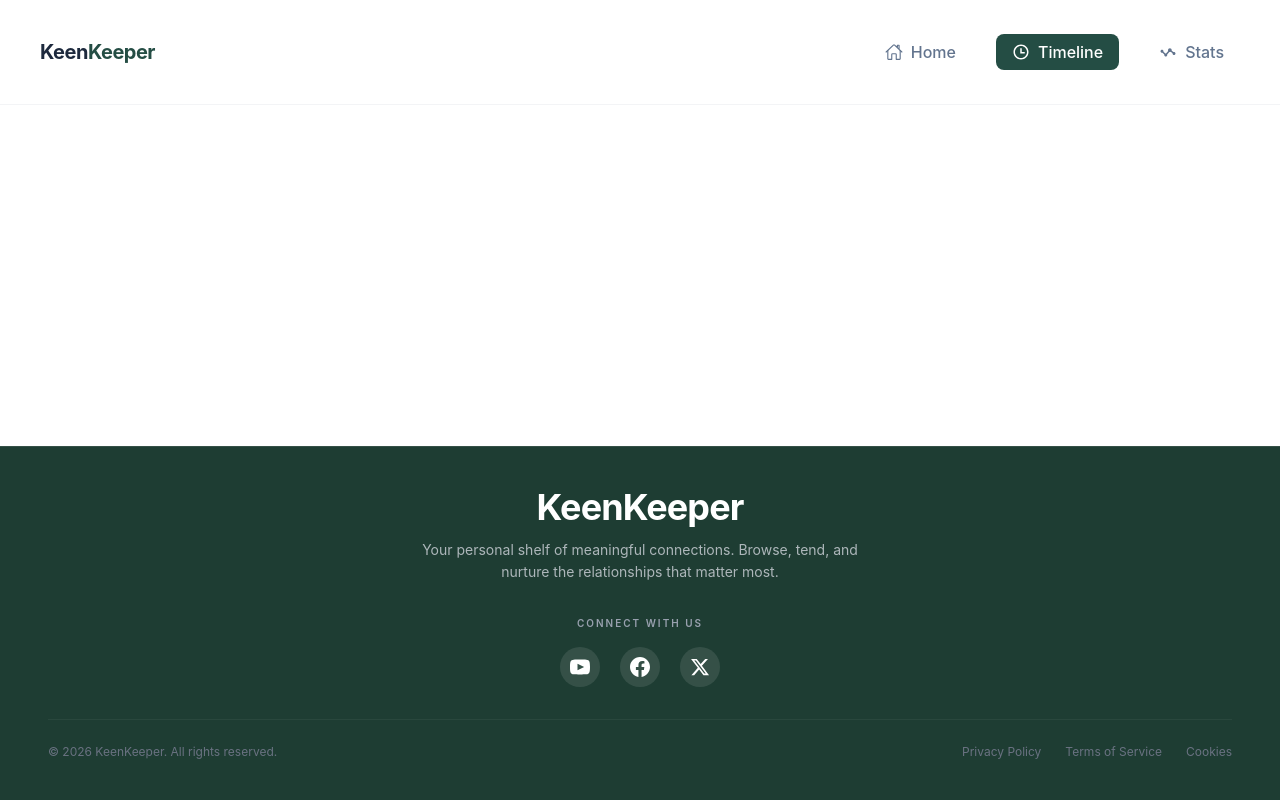
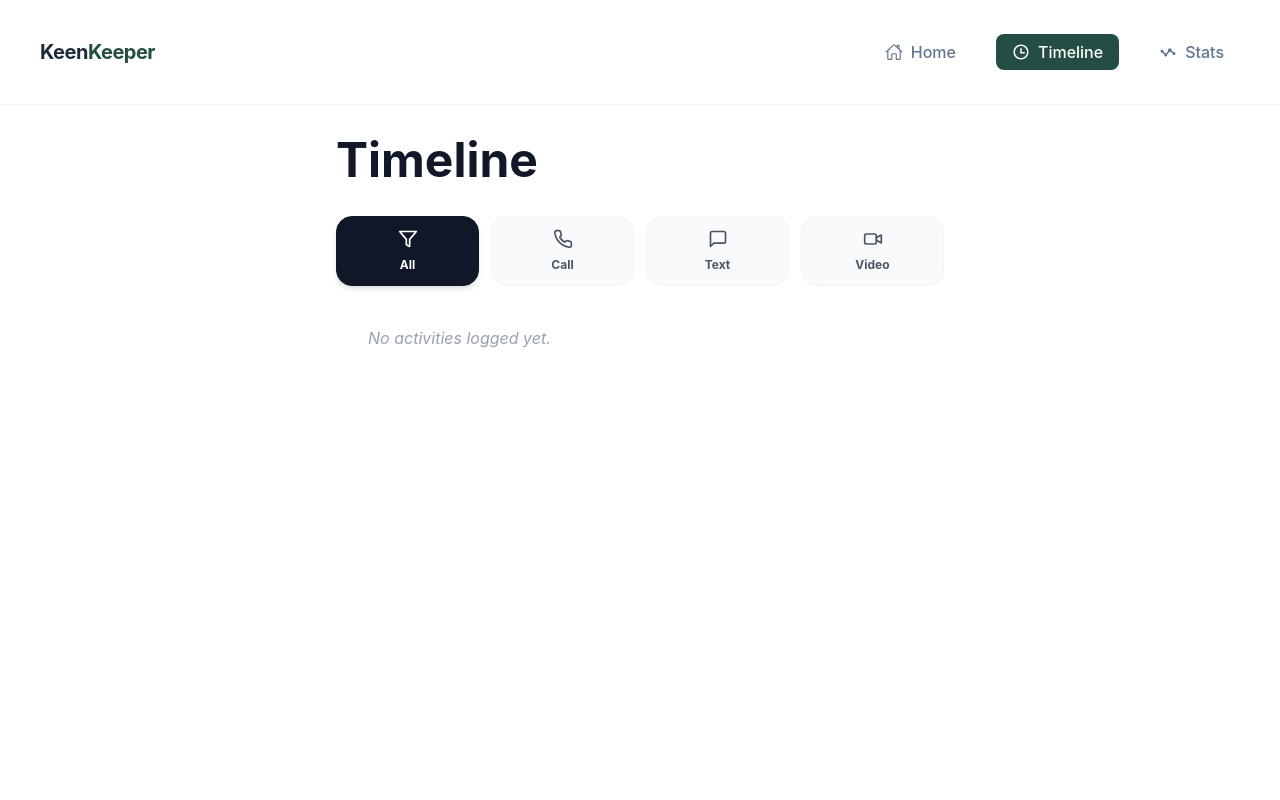
Before and after one commit to abirhossenrafi71/Assignment-7, a React (Vite) app: page /timeline in a window 1280 px wide. Shown: the top 800 px of the page. Built offline with nearby package versions, Linux system fonts and the light colour scheme.

Commit message:
userdetails page re push and time line page design

```diff
--- a/index.html
+++ b/index.html
@@ -1,5 +1,5 @@
 <!doctype html>
-<html lang="en">
+<html lang="en" data-theme="light">
   <head>
     <meta charset="UTF-8" />
     <link rel="icon" type="image/svg+xml" href="./public/logo.png" />
--- a/src/components/Timeline/Timeline.jsx
+++ b/src/components/Timeline/Timeline.jsx
@@ -1,9 +1,94 @@
-import React from 'react'
+import React, { useContext, useState, useMemo } from "react";
+import { TimelineContext } from "../Root/Root";
+import { LuPhone, LuMessageSquare, LuVideo, LuFilter } from "react-icons/lu";
 
-export default function Timeline() {
+const Timeline = () => {
+  const { timelineData } = useContext(TimelineContext);
+
+  const [filter, setFilter] = useState("All");
+
+  const filteredData = useMemo(() => {
+    if (filter === "All") return timelineData;
+    return timelineData.filter((item) => item.type === filter);
+  }, [timelineData, filter]);
+
+  const filterButtons = [
+    { label: "All", icon: <LuFilter />, color: "gray" },
+    { label: "Call", icon: <LuPhone />, color: "emerald" },
+    { label: "Text", icon: <LuMessageSquare />, color: "blue" },
+    { label: "Video", icon: <LuVideo />, color: "purple" },
+  ];
+
   return (
-    <div>
+    <div className="p-8 container mx-auto max-w-2xl bg-white min-h-screen">
+      <h1 className="text-5xl font-bold mb-8 text-[#111827]">Timeline</h1>
 
+      <div className="grid grid-cols-4 gap-3 mb-10">
+        {filterButtons.map((btn) => (
+          <button
+            key={btn.label}
+            onClick={() => setFilter(btn.label)}
+            className={`flex flex-col items-center gap-2 p-3 rounded-2xl border transition-all active:scale-95 ${filter === btn.label
+              ? "bg-gray-900 text-white border-gray-900 shadow-md"
+              : "bg-gray-50 text-gray-600 border-gray-100 hover:border-gray-300"
+              }`}
+          >
+            <span className="text-xl">{btn.icon}</span>
+            <span className="text-xs font-bold">{btn.label}</span>
+          </button>
+        ))}
+      </div>
+      <div className="space-y-8">
+        {filteredData.length === 0 ? (
+          <div className="pl-8 text-gray-400 italic">
+            {filter !== "All"
+              ? `No ${filter} logs found.`
+              : "No activities logged yet."}
+          </div>
+        ) :
+          (
+            filteredData.map((item) => (
+              <div key={item.id} className="relative pl-8 group">
+                <div className="absolute -left-3.25 top-4 bg-white p-1">
+
+                </div>
+
+                <div className="flex items-center gap-5 p-5 bg-white border border-gray-100 rounded-2xl shadow-sm hover:shadow-md transition-shadow">
+                  <div
+                    className={`p-3 rounded-xl text-2xl ${item.type === "Call"
+                      ? "bg-emerald-50 text-emerald-600"
+                      : item.type === "Text"
+                        ? "bg-blue-50 text-blue-600"
+                        : "bg-amber-50 text-amber-600"
+                      }`}
+                  >
+                    {item.type === "Call" && <LuPhone />}
+                    {item.type === "Text" && <LuMessageSquare />}
+                    {item.type === "Video" && <LuVideo />}
+                  </div>
+
+                  <div className="flex-1">
+                    <div className="text-lg">
+                      <span className="font-bold text-gray-800">{item.type}</span>
+                      <span className="text-gray-500 ml-2 italic text-sm text-opacity-70">
+                        with {item.userName}
+                      </span>
+                    </div>
+
+                    <div className="flex items-center gap-3 mt-1 text-[11px] font-bold uppercase tracking-wider text-gray-400">
+                      <span className="bg-gray-100 text-gray-600 px-2 py-0.5 rounded italic">
+                        {item.timestamp}
+                      </span>
+                      <span>{item.date}</span>
+                    </div>
+                  </div>
+                </div>
+              </div>
+            ))
+          )}
+      </div>
     </div>
-  )
-}
+  );
+};
+
+export default Timeline;
--- a/src/index.css
+++ b/src/index.css
@@ -6,3 +6,6 @@
   font-optical-sizing: auto;
   font-style: normal;
 }
+#root{
+  background-color: white;
+}
```
